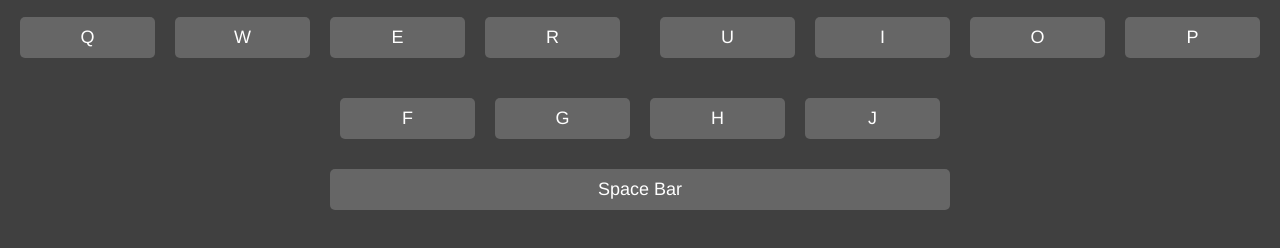
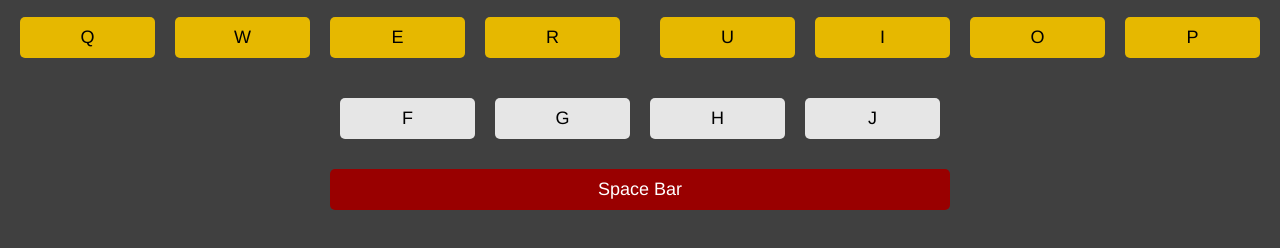
Before and after one commit to AidanShirey/DrumPad, a plain HTML site: page index.html in a window 1280 px wide. Shown: the part 44-292 px from the top of the page. Drawn offline with nearby package versions, Linux system fonts and the light colour scheme.

Commit message:
Added Color to Drum Keys

```diff
--- a/index.html
+++ b/index.html
@@ -52,12 +52,37 @@
     text-align: center;
 }
 
-.keycard {
-	background-color: #666666;
+.topkeycard {
+	background-color: #e6b800;
   	border-radius: 5px;
   	text-align: center;
   	width: 100%;
   	height: 100%;
+}
+
+.midkeycard {
+	background-color: #e6e6e6;
+  	border-radius: 5px;
+  	text-align: center;
+  	width: 100%;
+  	height: 100%;
+}
+
+.spacekeycard {
+	background-color: #990000;
+  	border-radius: 5px;
+  	text-align: center;
+  	width: 100%;
+  	height: 100%;
+}
+
+.blackkeycontainer {
+ 	padding: 10px;
+    font-size: 18px;
+    color: black;
+ 	height: 100%;
+ 	width: 100%;
+ 	overflow-wrap: break-word;
 }
 
 .keycontainer {
@@ -67,6 +92,7 @@
  	width: 100%;
  	overflow-wrap: break-word;
 }
+
 
 body{
 	background-color: #404040;
@@ -90,29 +116,29 @@ div{
     <div id="topkeyrow" class="row">
         <div id= "topkeyrowleftcol" class="columnview">
             <div id="qkeycol" class="column">
-                <div id="qkey" class="keycard">
-                    <div class="keycontainer">
+                <div id="qkey" class="topkeycard">
+                    <div class="blackkeycontainer">
                         Q
                     </div>
                 </div>
             </div>
             <div id="wkeycol" class="column">
-                <div id="wkey" class="keycard">
-                    <div class="keycontainer">
+                <div id="wkey" class="topkeycard">
+                    <div class="blackkeycontainer">
                         W
                     </div>
                 </div>
             </div>
             <div id="ekeycol" class="column">
-                <div id="ekey" class="keycard">
-                    <div class="keycontainer">
+                <div id="ekey" class="topkeycard">
+                    <div class="blackkeycontainer">
                         E
                     </div>
                 </div>
             </div>
             <div id="rkeycol" class="column">
-                <div id="rkey" class="keycard">
-                    <div class="keycontainer">
+                <div id="rkey" class="topkeycard">
+                    <div class="blackkeycontainer">
                         R
                     </div>
                 </div>
@@ -121,29 +147,29 @@ div{
 
         <div id= "topkeyrowrightcol" class="columnview">
             <div id="ukeycol" class="column">
-                <div id="ukey" class="keycard">
-                    <div class="keycontainer">
+                <div id="ukey" class="topkeycard">
+                    <div class="blackkeycontainer">
                         U
                     </div>
                 </div>
             </div>
             <div id="ikeycol" class="column">
-                <div id="ikey" class="keycard">
-                    <div class="keycontainer">
+                <div id="ikey" class="topkeycard">
+                    <div class="blackkeycontainer">
                         I
                     </div>
                 </div>
             </div>
             <div id="okeycol" class="column">
-                <div id="okey" class="keycard">
-                    <div class="keycontainer">
+                <div id="okey" class="topkeycard">
+                    <div class="blackkeycontainer">
                         O
                     </div>
                 </div>
             </div>
             <div id="pkeycol" class="column">
-                <div id="pkey" class="keycard">
-                    <div class="keycontainer">
+                <div id="pkey" class="topkeycard">
+                    <div class="blackkeycontainer">
                         P
                     </div>
                 </div>
@@ -159,32 +185,32 @@ div{
 
         <div id="midkeyrowmidcol" class="middlemiddlecolumnview">
             <div id="fkeycol" class="column">
-                <div id="fkey" class="keycard">
-                    <div class="keycontainer">
+                <div id="fkey" class="midkeycard">
+                    <div class="blackkeycontainer">
                         F
                     </div>
                 </div>
             </div>
 
             <div id="gkeycol" class="column">
-                <div id="gkey" class="keycard">
-                    <div class="keycontainer">
+                <div id="gkey" class="midkeycard">
+                    <div class="blackkeycontainer">
                         G
                     </div>
                 </div>
             </div>
 
             <div id="hkeycol" class="column">
-                <div id="okey" class="keycard">
-                    <div class="keycontainer">
+                <div id="okey" class="midkeycard">
+                    <div class="blackkeycontainer">
                         H
                     </div>
                 </div>
             </div>
 
             <div id="jkeycol" class="column">
-                <div id="jkey" class="keycard">
-                    <div class="keycontainer">
+                <div id="jkey" class="midkeycard">
+                    <div class="blackkeycontainer">
                         J
                     </div>
                 </div>
@@ -202,7 +228,7 @@ div{
         </div>
 
         <div id="spacebarrowmidcol" class="middlemiddlecolumnview">
-                <div id="spacekey" class="keycard">
+                <div id="spacekey" class="spacekeycard">
                     <div class="keycontainer">
                         Space Bar
                     </div>
@@ -213,6 +239,7 @@ div{
 
         </div>
     </div>
+
 </body>
 
 <script src="https://cdnjs.cloudflare.com/ajax/libs/jquery/3.5.1/jquery.js"></script>
```
